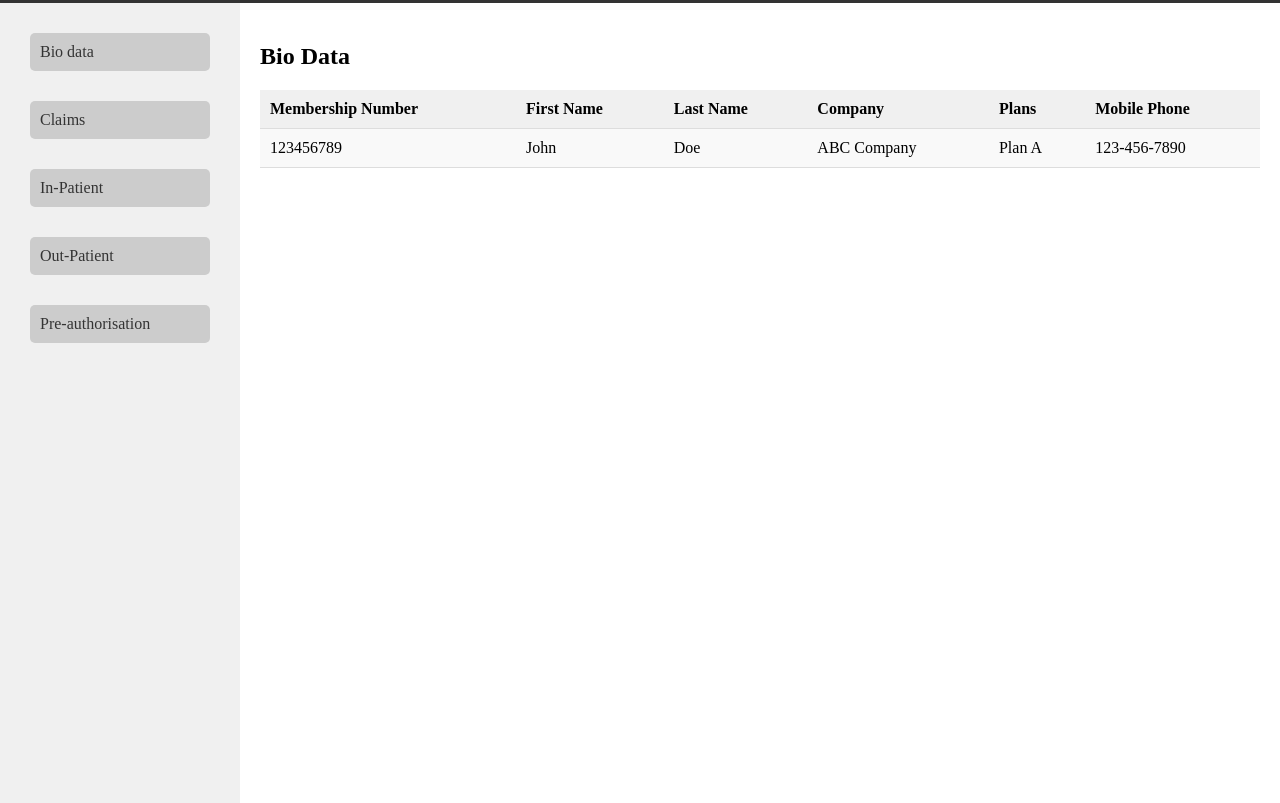
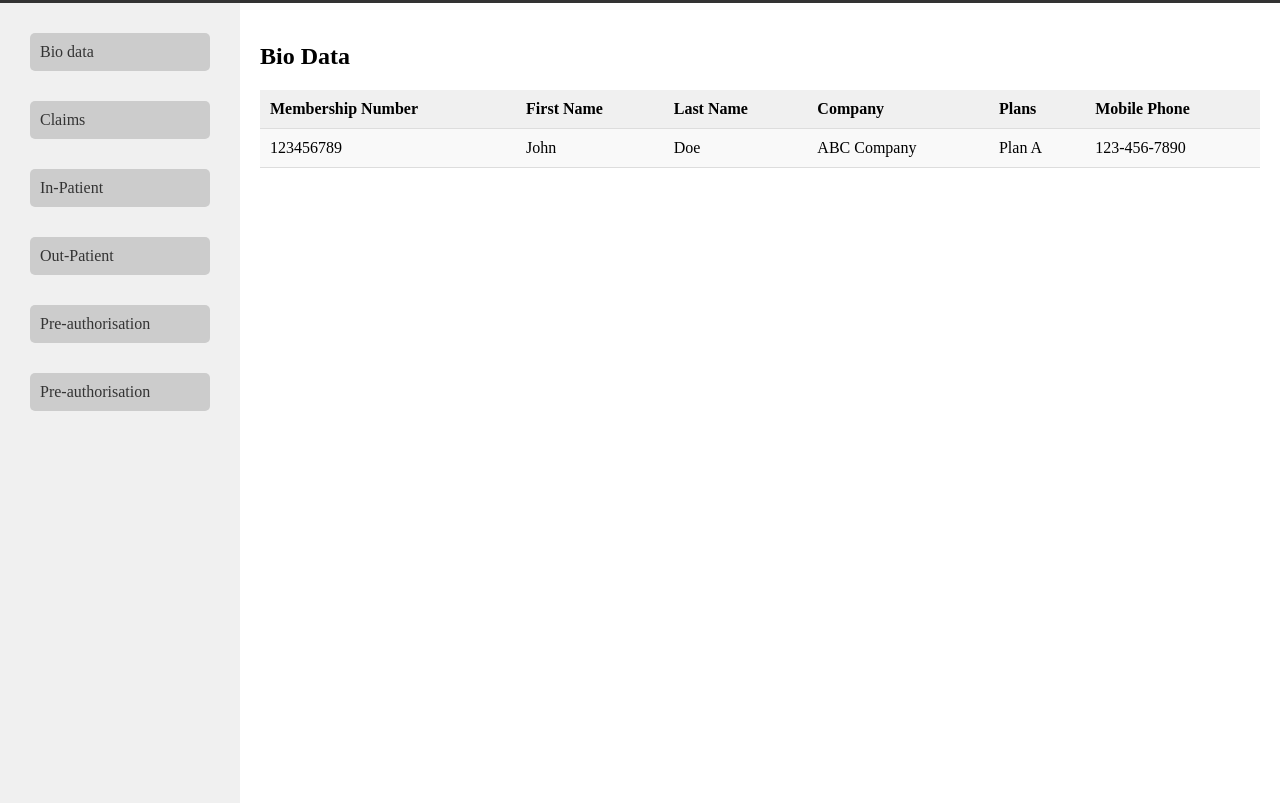
Before and after one commit to Joshua-N-Robertson/testnew, a plain HTML site: page index.html in a window 1280 px wide. Shown: the part 72-875 px from the top of the page. Drawn offline with Linux system fonts and the light colour scheme; a script that the page names is missing.

Commit message:
Added Feature

```diff
--- a/index.html
+++ b/index.html
@@ -21,6 +21,7 @@
             <div class="nav-item"><a href="#in-patient">In-Patient</a></div>
             <div class="nav-item"><a href="#out-patient">Out-Patient</a></div>
             <div class="nav-item"><a href="#pre-authorisation">Pre-authorisation</a></div>
+            <div class="nav-item"><a href="#new_features_link">Pre-authorisation</a></div>
         </div>
         <div class="content">
             <!-- Table for Bio Data -->
```
